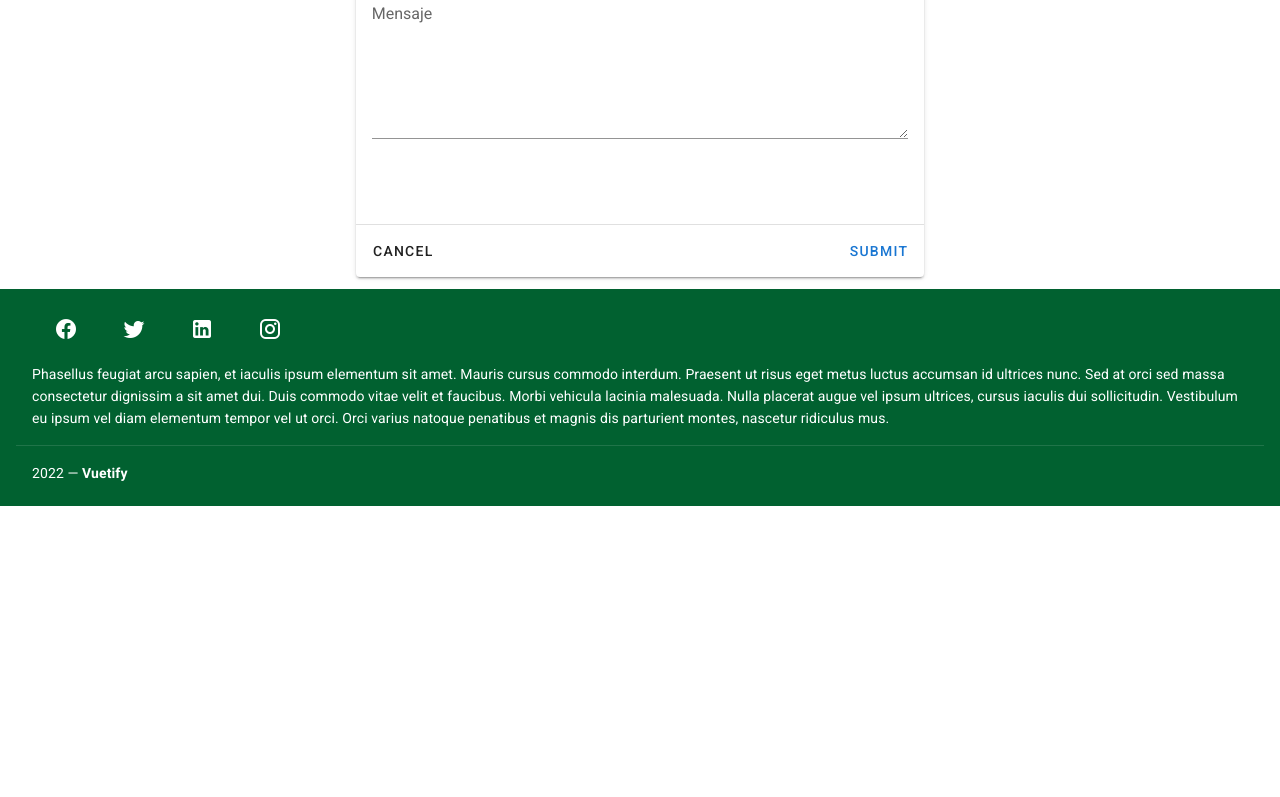
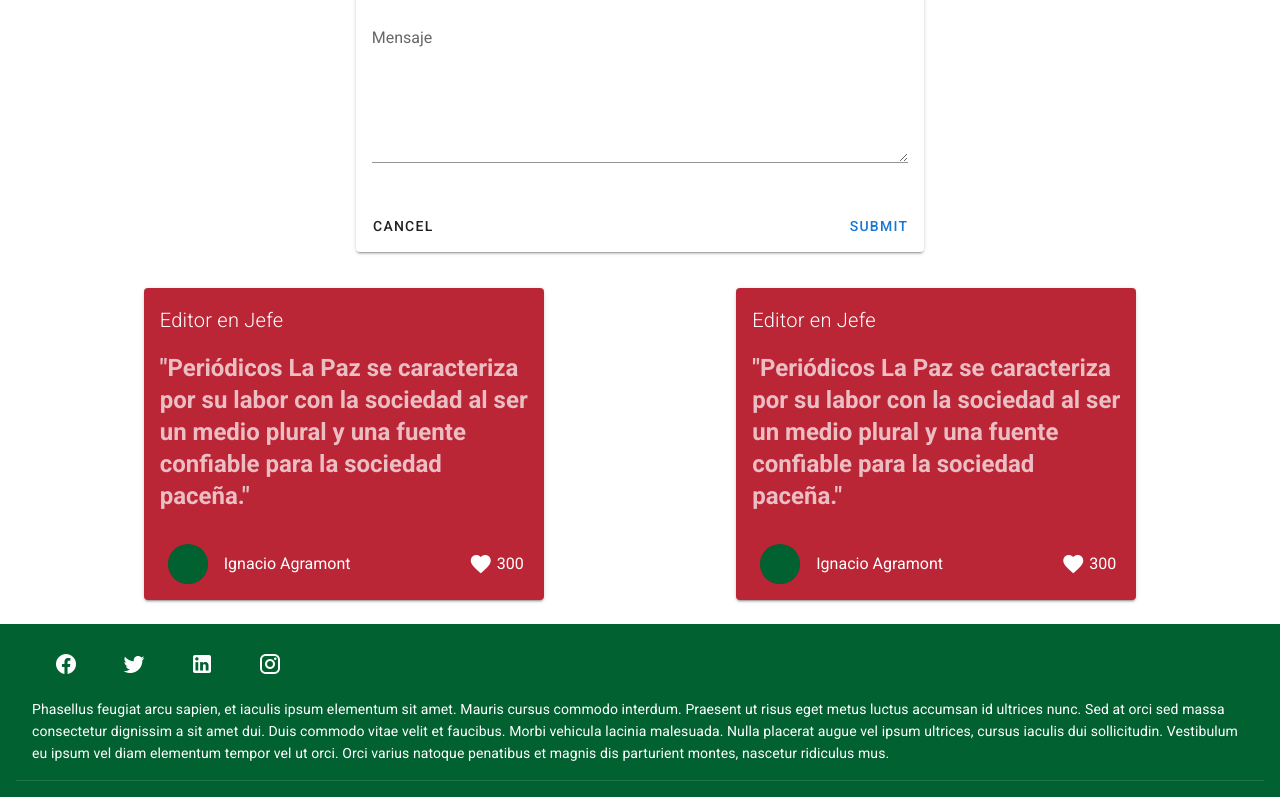
Before and after one commit to RadoV18/examen2_tecno_web, a Vue app in the folder frontend/: page /contacto in a window 1280 px wide. Shown: the part 398-1195 px from the top of the page. Before the commit the page ends 904 px from the top, so only its background shows below. Built offline with nearby package versions, Linux system fonts and the light colour scheme.

Commit message:
Finished cards

```diff
--- a/frontend/src/components/FormComponent.vue
+++ b/frontend/src/components/FormComponent.vue
@@ -41,14 +41,13 @@ script<template>
           <v-textarea
             ref="message"
             v-model="message"
-            :rules="[() => !!Mensaje || 'Campo Obligatorio']"
+            :rules="[() => !!message || 'Campo Obligatorio']"
             label="Mensaje"
             required
             placeholder="Mensaje de la solicitud"
             >
           </v-textarea>
         </v-card-text>
-        <v-divider class="mt-12"></v-divider>
         <v-card-actions>
           <v-btn text> Cancel </v-btn>
           <v-spacer></v-spacer>
--- /dev/null
+++ b/frontend/src/components/InfoComponent.vue
@@ -0,0 +1,41 @@
+<template>
+  <v-card class="background-primary mx-auto" dark max-width="400">
+    <v-card-title>
+      <span class="text-h6 font-weight-light">Editor en Jefe</span>
+    </v-card-title>
+
+    <v-card-text class="text-h5 font-weight-bold">
+      "Periódicos La Paz se caracteriza por su labor con la sociedad al ser un
+      medio plural y una fuente confiable para la sociedad paceña."
+    </v-card-text>
+
+    <v-card-actions>
+      <v-list-item class="grow">
+        <v-list-item-avatar class="background-secondary">
+          <v-img
+            class="elevation-6"
+            alt=""
+            :src="require('@/assets/img/avataaars.png')"
+          ></v-img>
+        </v-list-item-avatar>
+
+        <v-list-item-content>
+          <v-list-item-title>Ignacio Agramont</v-list-item-title>
+        </v-list-item-content>
+
+        <v-row align="center" justify="end">
+          <v-icon class="mr-1"> mdi-heart </v-icon>
+          <span class="subheading mr-2">300</span>
+        </v-row>
+      </v-list-item>
+    </v-card-actions>
+  </v-card>
+</template>
+
+<script>
+export default {
+  data: () => ({
+    //
+  }),
+};
+</script>
--- a/frontend/src/views/ContactosView.vue
+++ b/frontend/src/views/ContactosView.vue
@@ -1,16 +1,23 @@
 <template>
   <v-container>
-    <br /><br /><br />
+    <br /><br /><br /><br/>
     <contactos/>
+    <br /><br />
+    <v-row>
+      <info/><info/>
+    </v-row>
+    <br/>
   </v-container>
 </template>
 
 <script>
 import Contactos from "../components/FormComponent.vue";
+import Info from "../components/InfoComponent.vue";
 export default {
   name: "ContactosView",
   components: {
     Contactos,
+    Info,
   },
   props: {
 
```
Also changed, not shown: frontend/src/assets/img/avataaars.png (added), frontend/src/assets/img/img5.jpg (added).
